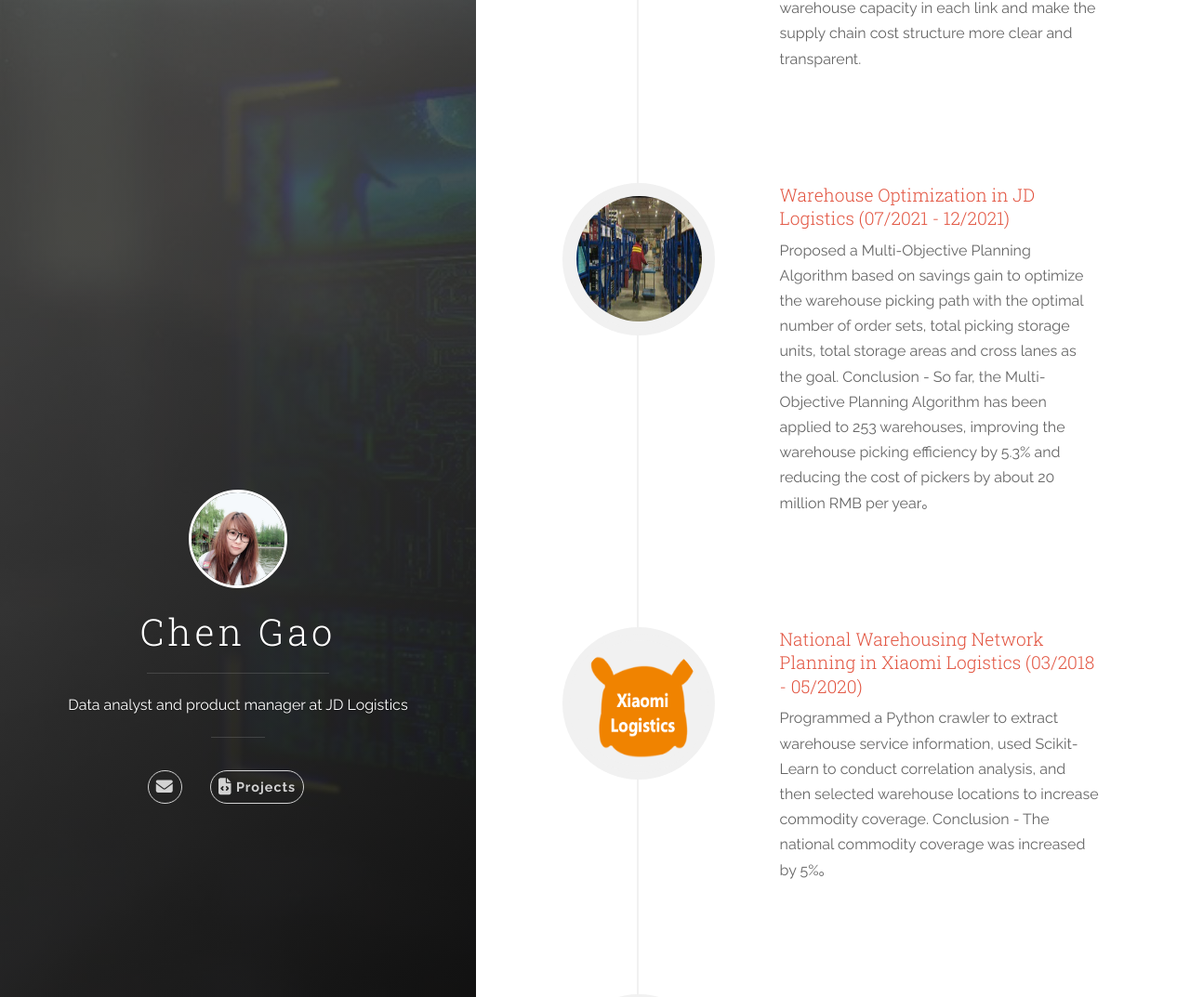
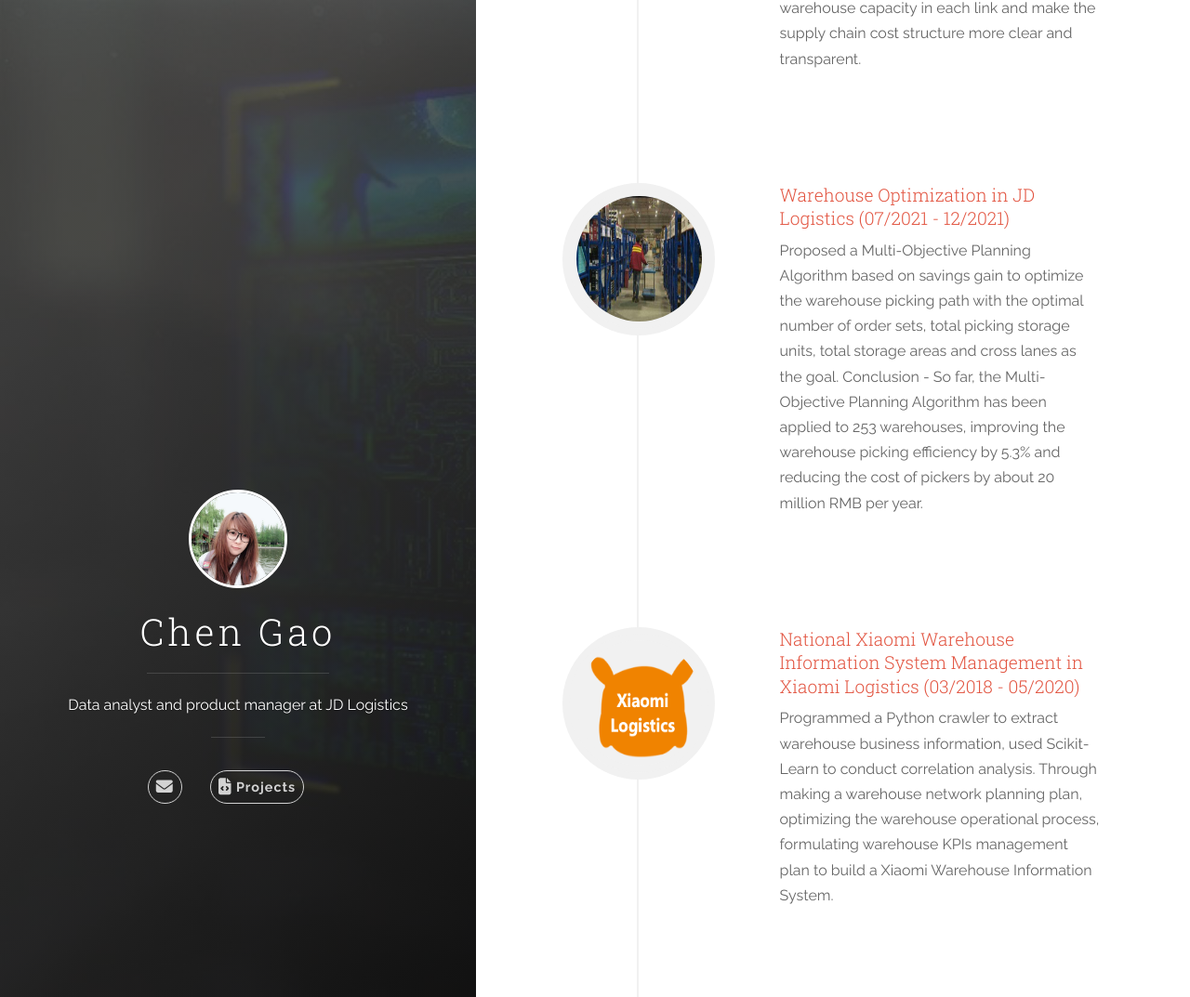
Before and after one commit to Ukie555/ukie555.github.io, a Jekyll site: the page built from index.html, in a window 1280 px wide and 1400 px high, scrolled down 915 px, cut to the strip 0-1073 px from the top of the window. Shown: the whole strip at 93% size. Built offline with Jekyll 4.4.1, drawn with Linux system fonts in a browser that asks for light colours; nearby versions of some CDN libraries; some of the changed text lies outside the part shown.

Commit message:
Update Xiaomi

```diff
--- a/_data/projects.yml
+++ b/_data/projects.yml
@@ -3,7 +3,7 @@
 - name: Video networking technology for 5G Smart Park in JD Logistics (10/2021 - 12/2012)
   link: download/5g_smart_park.pdf
   img: images/video.png
-  desc: With technology-driven business as the fundamental purpose, we use video networking technology to perform video backtracking on the packing table in the warehouse; use edge computing technology to monitor the throughput of the warehouse platform through video networking and JD Logistics' self-developed license plate recognition algorithm. Conclusion - The training set ranged from 10 to 2000, and the accuracy ranged from 0.5633 to 0.7220. The model was applied to the JD Logistics digital platform to monitor vehicle throughput。
+  desc: With technology-driven business as the fundamental purpose, we use video networking technology to perform video backtracking on the packing table in the warehouse; use edge computing technology to monitor the throughput of the warehouse platform through video networking and JD Logistics' self-developed license plate recognition algorithm. The training set ranged from 10 to 2000, and the accuracy ranged from 0.5633 to 0.7220. The model was applied to the JD Logistics digital platform to monitor vehicle throughput。
 
 
 - name: Supply Chain Capacity Center Information System Design in JD Logistics (09/2021 - 12/2021)
@@ -15,16 +15,16 @@
 - name: Warehouse Optimization in JD Logistics (07/2021 - 12/2021)
   link: download/warehouse_optimization.pdf
   img: images/picker.jpeg
-  desc: Proposed a Multi-Objective Planning Algorithm based on savings gain to optimize the warehouse picking path with the optimal number of order sets, total picking storage units, total storage areas and cross lanes as the goal. Conclusion - So far, the Multi-Objective Planning Algorithm has been applied to 253 warehouses, improving the warehouse picking efficiency by 5.3% and reducing the cost of pickers by about 20 million RMB per year。
+  desc: Proposed a Multi-Objective Planning Algorithm based on savings gain to optimize the warehouse picking path with the optimal number of order sets, total picking storage units, total storage areas and cross lanes as the goal. Conclusion - So far, the Multi-Objective Planning Algorithm has been applied to 253 warehouses, improving the warehouse picking efficiency by 5.3% and reducing the cost of pickers by about 20 million RMB per year.
 
 
-- name: National Warehousing Network Planning in Xiaomi Logistics (03/2018 - 05/2020)
+- name: National Xiaomi Warehouse Information System Management in Xiaomi Logistics (03/2018 - 05/2020)
   link: download/xiaomi_warehouse_system.pdf
   img: images/milogistics.png
-  desc: Programmed a Python crawler to extract warehouse service information, used Scikit-Learn to conduct correlation analysis, and then selected warehouse locations to increase commodity coverage. Conclusion - The national commodity coverage was increased by 5%。
+  desc: Programmed a Python crawler to extract warehouse business information, used Scikit-Learn to conduct correlation analysis. Through making a warehouse network planning plan, optimizing the warehouse operational process,  formulating warehouse KPIs management plan to build a Xiaomi Warehouse Information System.
 
 
 - name: Development of Temperature and Humidity Monitoring System in Beijing Union University (09/2016 - 11/2016)
   link: download/monitoring_system.pdf
   img: images/sensor.png
-  desc: Used the Qt platform (C++) and SQL Server to develop a software system to monitor temperature and humidity of finished grain. Then used the interpolation method to fit the data to obtain the temperature and humidity distribution, which improved the efficiency, real-time and accuracy of the system. Conclusion - Developed a temperature and humidity monitoring software system to complete data collection and storage, which provided an effective monitoring method for the safe storage of finished grains.
+  desc: Used the Qt platform (C++) and SQL Server to develop a software system to monitor temperature and humidity of finished grain. Then used the interpolation method to fit the data to obtain the temperature and humidity distribution, which improved the efficiency, real-time and accuracy of the system. The system can complete data collection and storage, which provided an effective monitoring method for the safe storage of finished grains.
```
